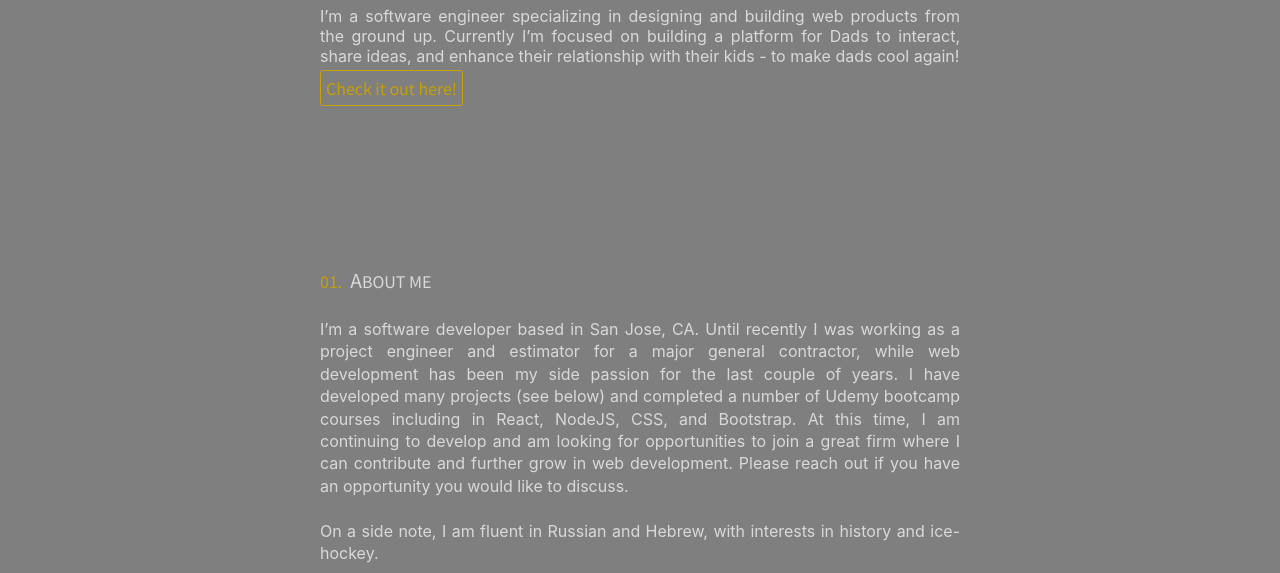
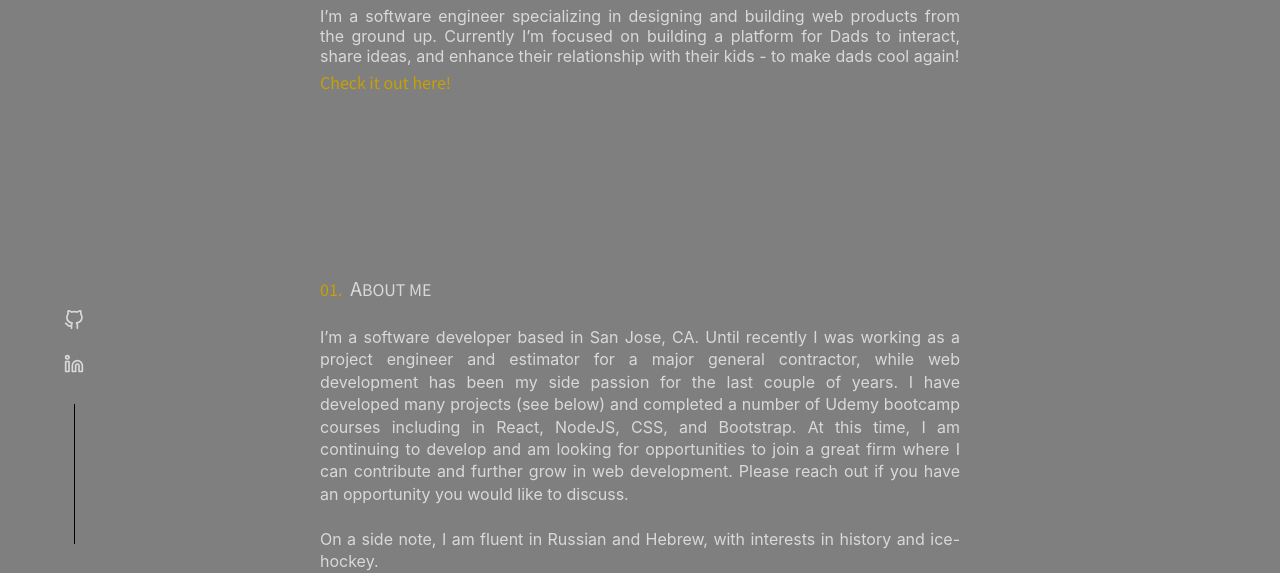
Before and after one commit to yanichik/portfolio, a React (Create React App) app: page / in a window 1280 px wide. Shown: the part 295-868 px from the top of the page. Built offline with nearby package versions, Linux system fonts and the light colour scheme.

Commit message:
add socials links

```diff
--- a/src/App.js
+++ b/src/App.js
@@ -1,6 +1,7 @@
 import { useEffect, useState, Fragment } from "react";
 // import { Fragment } from "react";
 import Header from "./components/Layout/Header";
+import Sidelinks from "./components/Layout/Sidelinks";
 import Intro from "./components/Pages/Intro";
 import About from "./components/Pages/About";
 import Projects from "./components/Pages/Projects";
@@ -22,13 +23,13 @@
 			setAnimateLogoRemove(false);
 		}, 3000);
 	}, []);
-	// console.log(animateHeader);
 	return (
 		<Fragment>
 			{animateLogo && <Logo animateLogoRemove={animateLogoRemove} />}
 			{!animateLogo && (
 				<div className="layout">
 					<Header />
+					<Sidelinks />
 					<section className="content">
 						<Intro classes="anchor" id="intro" />
 						<About classes="anchor" id="about" />
--- /dev/null
+++ b/src/components/Layout/Sidelinks.js
@@ -0,0 +1,57 @@
+export default function Sidelinks(props) {
+	return (
+		<div>
+			<div className="socials">
+				<div className="github">
+					<a
+						href="https://github.com/yanichik"
+						aria-label="Github"
+						target="_blank"
+						rel="noreferrer"
+					>
+						<svg
+							xmlns="http://www.w3.org/2000/svg"
+							role="img"
+							viewBox="0 0 24 24"
+							fill="none"
+							stroke="currentColor"
+							stroke-width="2"
+							stroke-linecap="round"
+							stroke-linejoin="round"
+							class="feather feather-github"
+						>
+							<title>GitHub</title>
+							<path d="M9 19c-5 1.5-5-2.5-7-3m14 6v-3.87a3.37 3.37 0 0 0-.94-2.61c3.14-.35 6.44-1.54 6.44-7A5.44 5.44 0 0 0 20 4.77 5.07 5.07 0 0 0 19.91 1S18.73.65 16 2.48a13.38 13.38 0 0 0-7 0C6.27.65 5.09 1 5.09 1A5.07 5.07 0 0 0 5 4.77a5.44 5.44 0 0 0-1.5 3.78c0 5.42 3.3 6.61 6.44 7A3.37 3.37 0 0 0 9 18.13V22"></path>
+						</svg>
+					</a>
+				</div>
+				<div className="linkedin">
+					<a
+						href="https://www.linkedin.com/in/yan-brunshteyn-60b14b14/"
+						aria-label="Linkedin"
+						target="_blank"
+						rel="noreferrer"
+					>
+						<svg
+							xmlns="http://www.w3.org/2000/svg"
+							role="img"
+							viewBox="0 0 24 24"
+							fill="none"
+							stroke="currentColor"
+							stroke-width="2"
+							stroke-linecap="round"
+							stroke-linejoin="round"
+							class="feather feather-linkedin"
+						>
+							<title>LinkedIn</title>
+							<path d="M16 8a6 6 0 0 1 6 6v7h-4v-7a2 2 0 0 0-2-2 2 2 0 0 0-2 2v7h-4v-7a6 6 0 0 1 6-6z"></path>
+							<rect x="2" y="9" width="4" height="12"></rect>
+							<circle cx="4" cy="4" r="2"></circle>
+						</svg>
+					</a>
+				</div>
+			</div>
+			<div className="email"></div>
+		</div>
+	);
+}
--- /dev/null
+++ b/src/style/Css/Sidelinks.css
@@ -0,0 +1,53 @@
+.socials {
+  display: flex;
+  flex-direction: column;
+  align-items: center;
+  position: fixed;
+  top: 75%;
+  left: 5%;
+}
+
+.socials::after {
+  content: "";
+  display: block;
+  width: 1px;
+  height: 140px;
+  margin: 0px auto;
+  background-color: black;
+}
+
+::before,
+::after {
+  box-sizing: inherit;
+}
+
+.github {
+  margin-bottom: 20px;
+}
+
+.github svg {
+  color: rgba(255, 255, 255, 0.7);
+  fill: none;
+  width: 20px;
+  margin-bottom: 0;
+  fill: none;
+  vertical-align: middle;
+}
+
+.github a {
+  border: none;
+  padding: 0;
+}
+
+.linkedin {
+  margin-bottom: 30px;
+}
+
+.linkedin svg {
+  width: 20px;
+  color: rgba(255, 255, 255, 0.7);
+  fill: none;
+  margin-bottom: 0;
+  fill: none;
+  vertical-align: middle;
+}
--- a/src/style/Css/stylesheets.css
+++ b/src/style/Css/stylesheets.css
@@ -244,3 +244,57 @@
 .animate__animated.animate__backInDown {
   --animate-duration: 2s;
 }
+
+.socials {
+  display: flex;
+  flex-direction: column;
+  align-items: center;
+  position: fixed;
+  top: 75%;
+  left: 5%;
+}
+
+.socials::after {
+  content: "";
+  display: block;
+  width: 1px;
+  height: 140px;
+  margin: 0px auto;
+  background-color: black;
+}
+
+::before,
+::after {
+  box-sizing: inherit;
+}
+
+.github {
+  margin-bottom: 20px;
+}
+
+.github svg {
+  color: rgba(255, 255, 255, 0.7);
+  fill: none;
+  width: 20px;
+  margin-bottom: 0;
+  fill: none;
+  vertical-align: middle;
+}
+
+.github a {
+  border: none;
+  padding: 0;
+}
+
+.linkedin {
+  margin-bottom: 30px;
+}
+
+.linkedin svg {
+  width: 20px;
+  color: rgba(255, 255, 255, 0.7);
+  fill: none;
+  margin-bottom: 0;
+  fill: none;
+  vertical-align: middle;
+}
--- /dev/null
+++ b/src/style/Scss/Sidelinks.scss
@@ -0,0 +1,54 @@
+@import "fonts";
+
+.socials {
+	display: flex;
+	flex-direction: column;
+	align-items: center;
+	position: fixed;
+	top: 75%;
+	left: 5%;
+}
+
+.socials::after {
+	content: "";
+	display: block;
+	width: 1px;
+	height: 140px;
+	margin: 0px auto;
+	background-color: black;
+}
+
+::before,
+::after {
+	box-sizing: inherit;
+}
+
+.github {
+	margin-bottom: 20px;
+}
+
+.github svg {
+	color: $font-color;
+	fill: none;
+	width: 20px;
+	margin-bottom: 0;
+	fill: none;
+	vertical-align: middle;
+}
+
+.github a {
+	border: none;
+	padding: 0;
+}
+.linkedin {
+	margin-bottom: 30px;
+}
+
+.linkedin svg {
+	width: 20px;
+	color: $font-color;
+	fill: none;
+	margin-bottom: 0;
+	fill: none;
+	vertical-align: middle;
+}
--- a/src/style/Scss/stylesheets.scss
+++ b/src/style/Scss/stylesheets.scss
@@ -9,4 +9,5 @@
 @import "./Header.scss";
 @import "./Button.scss";
 @import "./Logo.scss";
+@import "./Sidelinks.scss";
 @import "~animate.css/source/animate.css";
```
Also changed, not shown: 1 other file (tests, documents, lock files or other folders).
